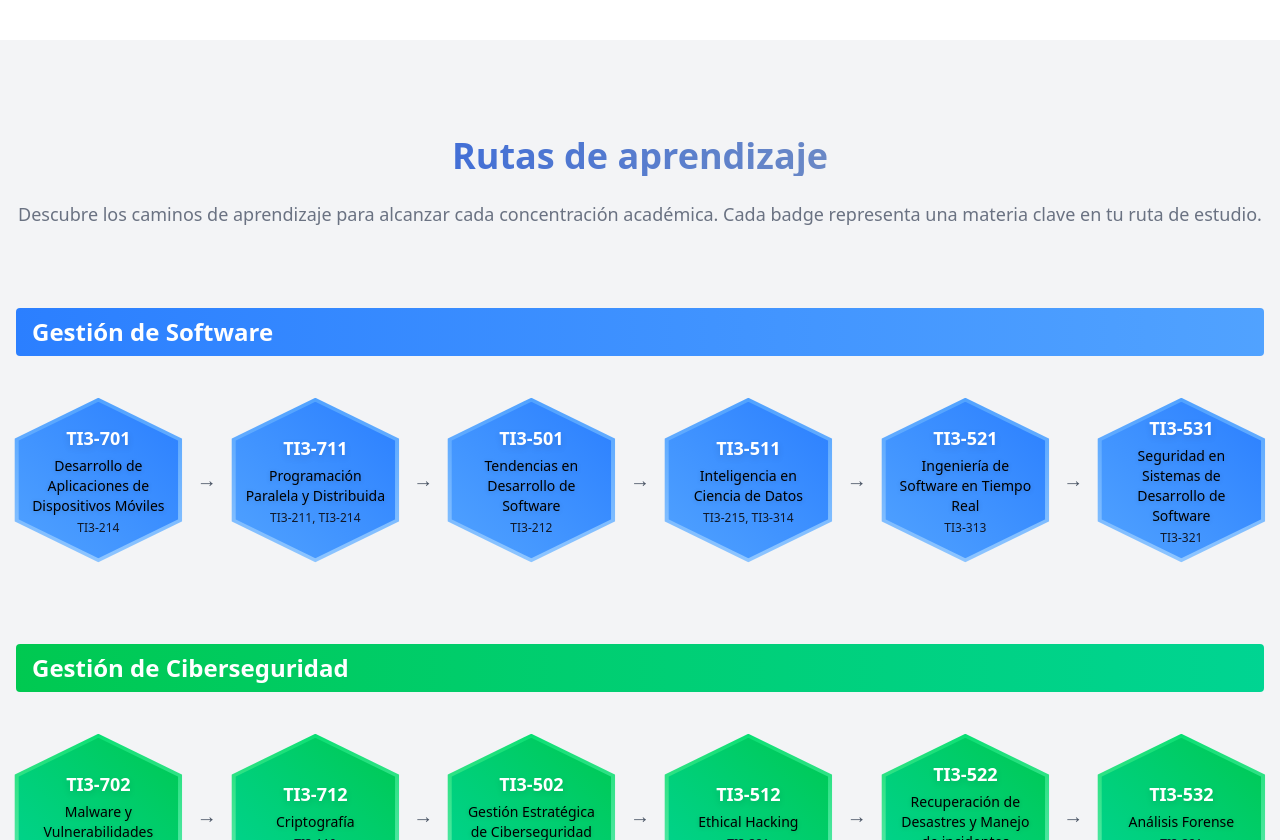
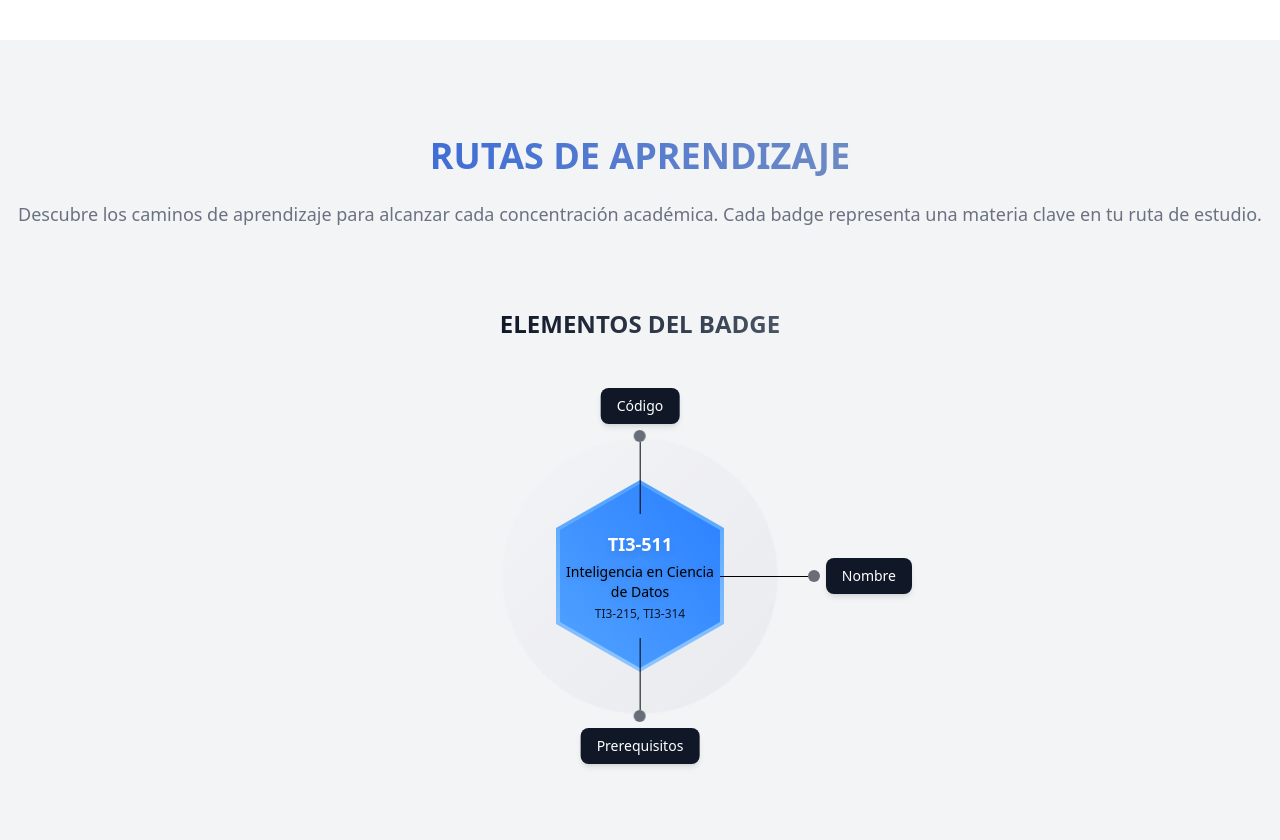
Before and after one commit to Hector-hub/concentration-pathways, a React (Vite) app: page / in a window 1280 px wide. Shown: the part 1960-2800 px from the top of the page. Built offline with nearby package versions, Linux system fonts and the light colour scheme.

Commit message:
add badge explanation

```diff
--- a/src/components/Badge/index.tsx
+++ b/src/components/Badge/index.tsx
@@ -5,6 +5,7 @@ export const Badge = ({
   color = "from-blue-200 to-blue-100",
   borderColor = "bg-blue-300",
   textColor,
+  isForExplanation = false,
 }: {
   code: string;
   description: string;
@@ -12,8 +13,113 @@ export const Badge = ({
   color?: string;
   borderColor?: string;
   textColor?: string;
-}) => (
-  <div className="relative w-48 h-42  group">
+  isForExplanation?: boolean;
+}) => {
+  if (isForExplanation) {
+    return (
+      <div className="flex items-center w-full flex-col">
+        <h3 className="text-2xl font-bold mb-12 bg-gradient-to-r from-gray-900 to-gray-600 bg-clip-text text-transparent">
+          ELEMENTOS DEL BADGE
+        </h3>
+
+        <div className="relative w-full max-w-xl py-10 font-sans">
+          <div className="relative flex justify-center my-16">
+            {/* Badge regular */}
+            <div className="relative w-48 h-42 z-10">
+              {/* Borde externo */}
+              <div
+                className={`absolute w-full h-full ${borderColor}
+                  transform rotate-90 clip-hexagon`}
+              />
+
+              {/* Hexágono principal con gradiente 3D */}
+              <div
+                className={`absolute w-[calc(100%-8px)] h-[calc(100%-8px)] top-1 left-1
+                  bg-gradient-to-br ${color} transform rotate-90 clip-hexagon
+                  shadow-lg p-2`}
+              >
+                {/* Contenedor de texto */}
+                <div className="absolute inset-0 flex flex-col items-center justify-center transform -rotate-90 text-center">
+                  {/* Código */}
+                  <span className="text-lg font-bold text-white drop-shadow-md">
+                    {code}
+                  </span>
+
+                  {/* Descripción */}
+                  <span
+                    className={`text-sm font-medium max-w-[90%] ${textColor} drop-shadow-sm mt-1`}
+                  >
+                    {description}
+                  </span>
+
+                  {/* Prerrequisito (si existe) */}
+                  {prerequisite && (
+                    <span className="text-xs text-gray-900 mt-1">
+                      {prerequisite}
+                    </span>
+                  )}
+                </div>
+
+                {/* Efecto de brillo radial centrado */}
+                <div
+                  className="absolute inset-0 clip-hexagon
+                  bg-[radial-gradient(ellipse_at_center,_var(--tw-gradient-stops))]
+                  from-white/30 via-white/10 to-transparent"
+                />
+              </div>
+            </div>
+
+            {/* Flechas y explicaciones - Estilo moderno */}
+
+            {/* Código de materia - Flecha superior */}
+            <div className="absolute z-10 top-0 left-1/2 transform -translate-x-1/2 -translate-y-26">
+              <div className="flex flex-col items-center">
+                <div className="font-medium text-sm px-4 py-2 bg-gray-900 text-white rounded-lg shadow-md mb-3">
+                  Código
+                </div>
+                <div className="w-3 h-3 rounded-full bg-gray-900 -mt-1.5 animate-pulse"></div>
+                <div className="h-18 w-[1px] bg-black"></div>
+              </div>
+            </div>
+
+            {/* Nombre de materia - Flecha derecha */}
+            <div className="z-10 absolute top-1/2 sm:right-5 right-0 transform translate-x-1 -translate-y-1/2">
+              <div className="flex items-center">
+                <div className=" sm:w-22 w-4 h-[1px]  bg-black "></div>
+                <div className="w-3 h-3 rounded-full  bg-gray-900 -mr-1.5 animate-pulse"></div>
+                <div className="font-medium text-sm px-4 py-2 bg-gray-900 text-white rounded-lg shadow-md ml-3">
+                  Nombre
+                </div>
+              </div>
+            </div>
+
+            {/* Prerequisitos - Flecha inferior */}
+            {prerequisite && (
+              <div className="z-10 absolute bottom-0 left-1/2 transform -translate-x-1/2 translate-y-26">
+                <div className="flex flex-col items-center">
+                  <div className="h-18 w-[1px] bg-black"></div>
+
+                  <div className="w-3 h-3 rounded-full bg-gray-900 -mb-1.5 animate-pulse"></div>
+                  <div className="font-medium text-sm px-4 py-2 bg-gray-900 text-white rounded-lg shadow-md mt-3">
+                    Prerequisitos
+                  </div>
+                </div>
+              </div>
+            )}
+
+            {/* Círculo decorativo de fondo */}
+            <div className="absolute inset-0 flex items-center justify-center">
+              <div className="w-64 h-64 rounded-full bg-gradient-to-br from-gray-100 to-gray-200 opacity-50 animate-pulsar"></div>
+            </div>
+          </div>
+        </div>
+      </div>
+    );
+  }
+
+  // Versión normal del badge (sin explicación)
+  return (
+    <div className="relative w-48 h-42 group">
       {/* Borde externo */}
       <div
         className={`absolute w-full h-full ${borderColor}
@@ -42,7 +148,7 @@ export const Badge = ({
 
           {/* Prerrequisito (si existe) */}
           {prerequisite && (
-          <span className="text-xs text-gray-900  mt-1">{prerequisite}</span>
+            <span className="text-xs text-gray-900 mt-1">{prerequisite}</span>
           )}
         </div>
 
@@ -55,3 +161,4 @@ export const Badge = ({
       </div>
     </div>
   );
+};
--- a/src/components/Colaborators/index.tsx
+++ b/src/components/Colaborators/index.tsx
@@ -17,7 +17,7 @@ export const Colaborators = () => {
   return (
     <main className="container mx-auto px-6 py-16">
       <h1 className="text-4xl font-bold text-center text-transparent bg-clip-text bg-gradient-to-r from-blue-700 to-gray-400 mb-6">
-        Colaboradores
+        COLABORADORES
       </h1>
 
       {/* Scroll horizontal en móvil/tablet, pero en PC se acomoda en filas */}
--- a/src/components/ConcentrationsList/index.tsx
+++ b/src/components/ConcentrationsList/index.tsx
@@ -70,7 +70,7 @@ export const ConcentrationsList = () => {
         id="ConcentrationsList"
         className="text-4xl font-bold text-center text-transparent bg-clip-text bg-gradient-to-r from-blue-700 to-gray-400 mb-6"
       >
-        Concentraciones
+        CONCENTRACIONES
       </h1>
       <p className="mb-20 text-lg text-gray-500 text-center">
         Estas concentraciones ofrecen un conjunto estructurado de asignaturas
--- a/src/components/LearningPath/index.tsx
+++ b/src/components/LearningPath/index.tsx
@@ -185,13 +185,24 @@ export const LearningPath = () => {
   return (
     <section className="px-4 py-24 mx-auto  bg-gray-100">
       <h1 className="text-4xl font-bold text-center text-transparent bg-clip-text bg-gradient-to-r from-blue-700 to-gray-400 mb-6">
-        Rutas de aprendizaje
+        RUTAS DE APRENDIZAJE
       </h1>
       <p className="mb-20 text-lg text-gray-500 text-center">
         Descubre los caminos de aprendizaje para alcanzar cada concentración
         académica. Cada badge representa una materia clave en tu ruta de
         estudio.
       </p>
+      <div className="flex justify-center w-full mt-10 mb-20">
+        <Badge
+          code={learningPaths[0].subjects[3].code}
+          description={learningPaths[0].subjects[3].description}
+          prerequisite={learningPaths[0].subjects[3].prerequisite}
+          color={`${learningPaths[0].badgeColors}`}
+          borderColor={` bg-gradient-to-r ${learningPaths[0].badgeColorsBorder}  `}
+          textColor={" text-black"}
+          isForExplanation={true}
+        />
+      </div>
 
       <div className="space-y-16">
         {learningPaths.map((path, index) => (
--- a/src/index.css
+++ b/src/index.css
@@ -68,3 +68,35 @@ button:focus-visible {
     clip-path: polygon(25% 0%, 75% 0%, 100% 50%, 75% 100%, 25% 100%, 0% 50%);
   }
 }
+
+@keyframes pulse {
+  0%,
+  100% {
+    opacity: 1;
+    transform: scale(1);
+  }
+  50% {
+    opacity: 0.8;
+    transform: scale(1.1);
+  }
+}
+
+.animate-pulse {
+  animation: pulse 2s cubic-bezier(0.4, 0, 0.6, 1) infinite;
+}
+
+@keyframes pulsar {
+  0%,
+  100% {
+    transform: scale(1);
+    opacity: 0.5;
+  }
+  50% {
+    transform: scale(1.1);
+    opacity: 0.8;
+  }
+}
+
+.animate-pulsar {
+  animation: pulsar 4s infinite ease-in-out;
+}
```
Lines whose indentation alone changed are shown as unchanged.
